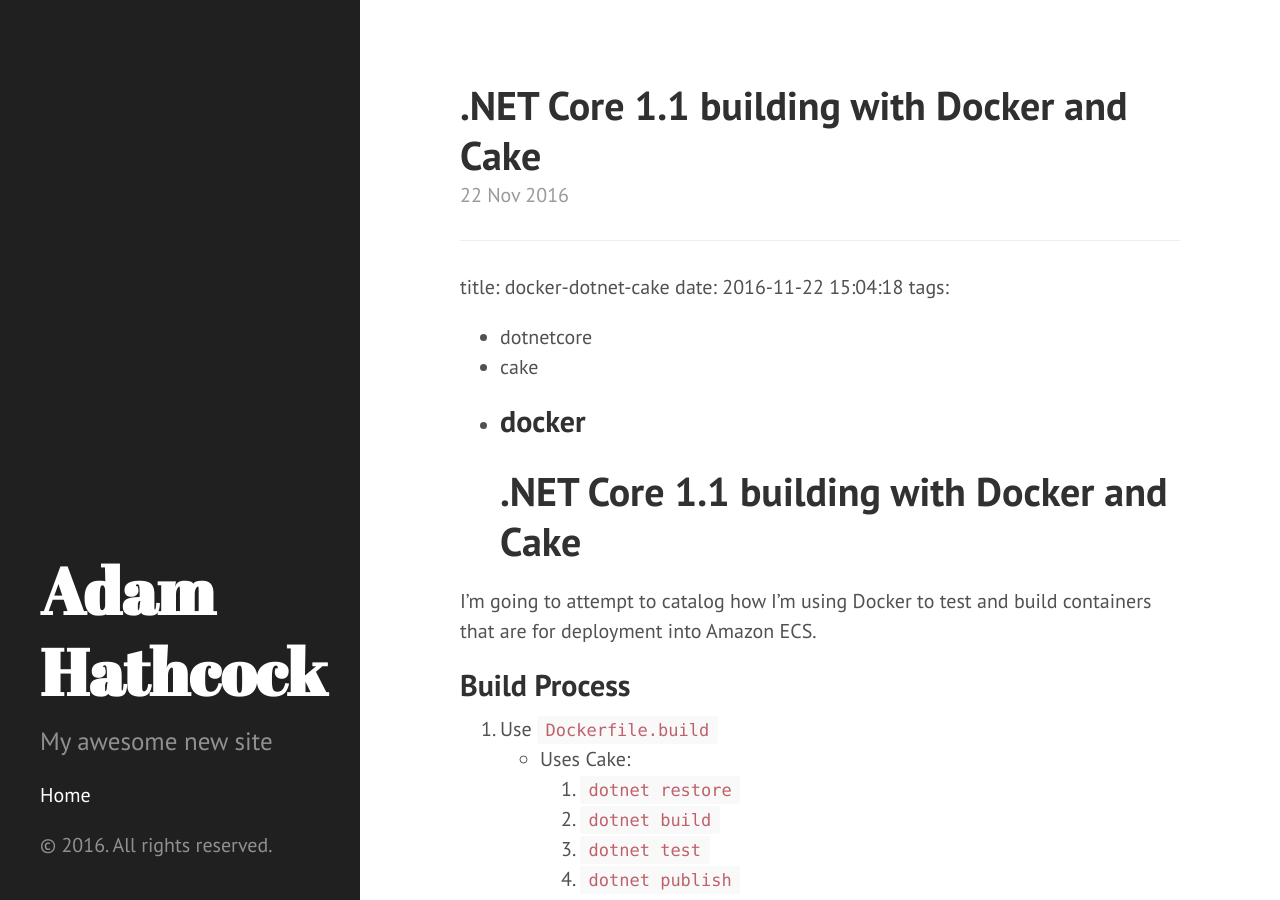
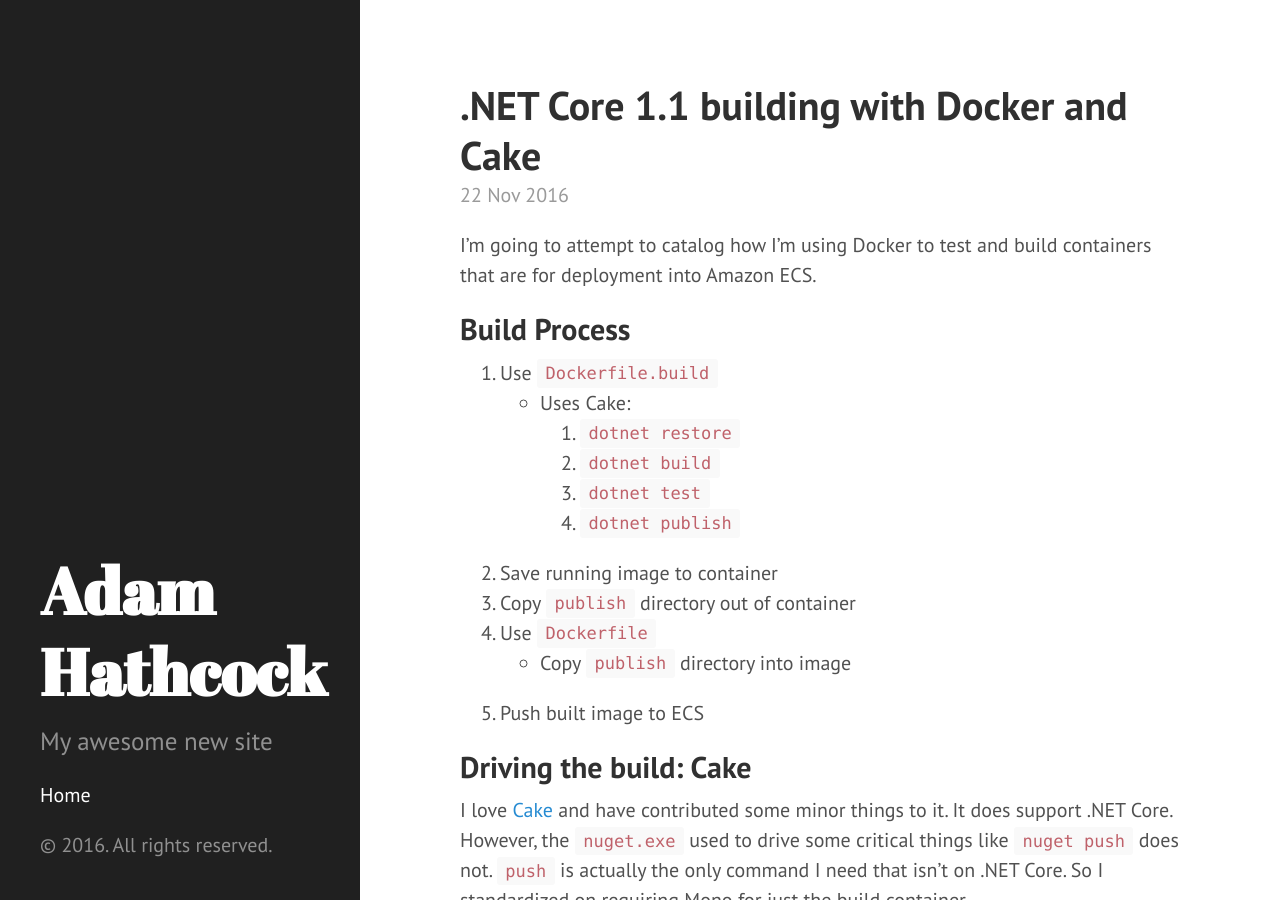
Before and after one commit to adamhathcock/adamhathcock.github.io, a Jekyll site: the page built from _posts/2016-11-22-net-core-1-1-building-with-docker-and-cake.markdown, in a window 1280 px wide and 900 px high. Built offline with Jekyll 4.4.1, drawn with Linux system fonts in a browser that asks for light colours.

Commit message:
Post update:  .NET Core 1.1 building with Docker and Cake

````diff
--- a/_posts/2016-11-22-net-core-1-1-building-with-docker-and-cake.markdown
+++ b/_posts/2016-11-22-net-core-1-1-building-with-docker-and-cake.markdown
@@ -4,16 +4,6 @@
 layout: post
 tags: [dotnetcore, cake, docker]
 ---
----
-title: docker-dotnet-cake
-date: 2016-11-22 15:04:18
-tags:
-  - dotnetcore
-  - cake
-  - docker
----
-# .NET Core 1.1 building with Docker and Cake
-
 I'm going to attempt to catalog how I'm using Docker to test and build containers that are for deployment into Amazon ECS.
 
 ## Build Process
@@ -36,6 +26,7 @@
 I love [Cake](http://cakebuild.net/) and have contributed some minor things to it.  It does support .NET Core.  However, the `nuget.exe` used to drive some critical things like `nuget push` does not.  `push` is actually the only command I need that isn't on .NET Core.  So I standardized on requiring Mono for just the build container.
 
 My base Cake file: `build.cake`
+
 ```
 var target = Argument("target", "Default");
 var tag = Argument("tag", "cake");
````
